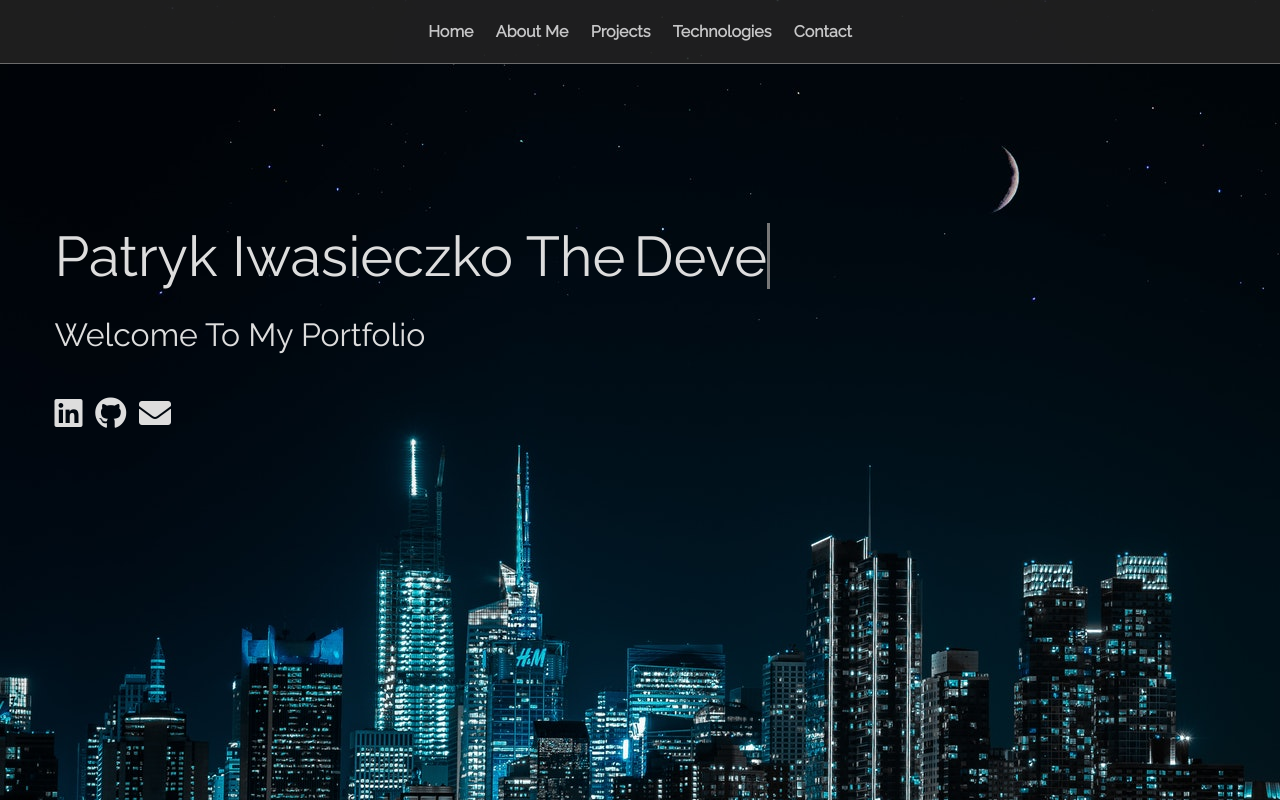
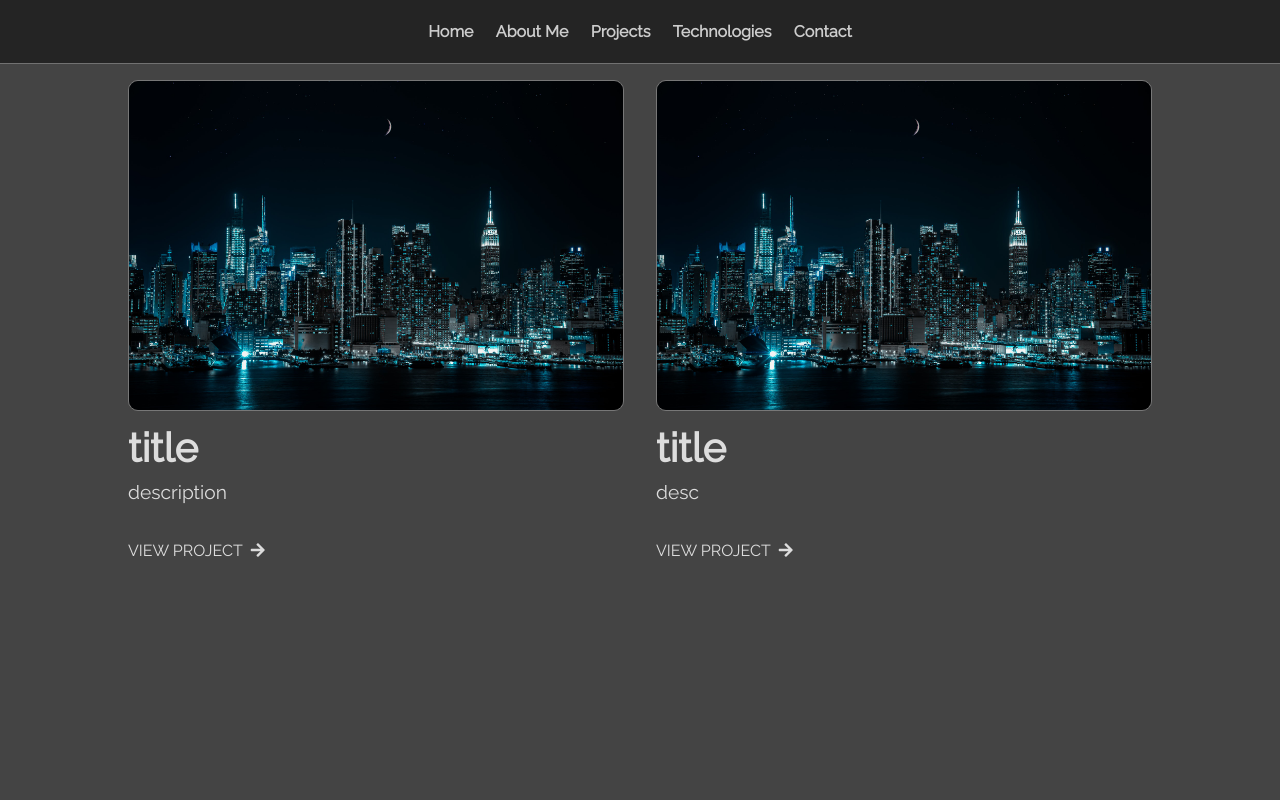
Before and after one commit to PatrykIwasieczko/Portfolio, a React (Create React App) app: page /projects in a window 1280 px wide. Built offline with nearby package versions, Linux system fonts and the light colour scheme.

Commit message:
Create projects template

```diff
--- a/src/App.css
+++ b/src/App.css
@@ -24,7 +24,7 @@ a {
 
 .container {
   width: 80vw;
-  margin: auto;
+  margin: 5rem auto;
 }
 
 .navbar {
@@ -86,7 +86,6 @@ a {
           justify-content: center;
   height: 80%;
   padding: 0 3rem;
-  /* Cursor */
 }
 
 .main-container .main-content h1,
@@ -121,4 +120,58 @@ a {
 .main-container .icons a:hover {
   color: #eece1a;
 }
+
+.projects-container {
+  display: -ms-grid;
+  display: grid;
+  -ms-grid-columns: (1fr)[2];
+      grid-template-columns: repeat(2, 1fr);
+  grid-gap: 2rem;
+}
+
+.projects-container .project img {
+  width: 100%;
+  border-radius: 10px;
+  border: 1px solid #777;
+}
+
+.projects-container .project .title {
+  font-size: 2.5rem;
+}
+
+.projects-container .project .description {
+  font-size: 1.2rem;
+  margin-bottom: 2rem;
+}
+
+.projects-container .project a {
+  text-transform: uppercase;
+  padding: 0.2rem 0;
+  position: relative;
+}
+
+.projects-container .project a:before {
+  content: "";
+  position: absolute;
+  width: 100%;
+  height: 2px;
+  bottom: 0;
+  left: 0;
+  background-color: #ddd;
+  visibility: hidden;
+  -webkit-transform: scaleX(0);
+          transform: scaleX(0);
+  -webkit-transition: all 0.3s ease-in-out 0s;
+  transition: all 0.3s ease-in-out 0s;
+}
+
+.projects-container .project a:hover:before {
+  visibility: visible;
+  -webkit-transform: scaleX(1);
+          transform: scaleX(1);
+}
+
+.projects-container .project a i {
+  padding-left: 0.5rem;
+}
 /*# sourceMappingURL=App.css.map */
--- a/src/App.js
+++ b/src/App.js
@@ -1,17 +1,20 @@
 // React
 import React from "react";
 import "./App.scss";
+import { BrowserRouter, Route } from "react-router-dom";
 
 // Components
 import Main from "./components/Main";
 import Navbar from "./components/Navbar";
+import Projects from "./components/Projects";
 
 function App() {
     return (
-        <div className="App">
+        <BrowserRouter>
             <Navbar />
-            <Main />
-        </div>
+            <Route exact path="/" component={Main} />
+            <Route path="/projects" component={Projects} />
+        </BrowserRouter>
     );
 }
 
--- a/src/App.scss
+++ b/src/App.scss
@@ -27,7 +27,7 @@ a {
 
 .container {
     width: 80vw;
-    margin: auto;
+    margin: 5rem auto;
 }
 
 .navbar {
@@ -85,8 +85,6 @@ a {
         h2 {
             font-size: 2rem;
         }
-
-        /* Cursor */
         .text-type > .text {
             border-right: 0.2rem solid #777;
             margin-left: 0.5rem;
@@ -105,3 +103,48 @@ a {
         }
     }
 }
+
+.projects-container {
+    display: grid;
+    grid-template-columns: repeat(2, 1fr);
+    grid-gap: 2rem;
+    .project {
+        img {
+            width: 100%;
+            border-radius: 10px;
+            border: 1px solid #777;
+        }
+        .title {
+            font-size: 2.5rem;
+        }
+        .description {
+            font-size: 1.2rem;
+            margin-bottom: 2rem;
+        }
+        a {
+            text-transform: uppercase;
+            padding: 0.2rem 0;
+            position: relative;
+
+            &:before {
+                content: "";
+                position: absolute;
+                width: 100%;
+                height: 2px;
+                bottom: 0;
+                left: 0;
+                background-color: $text-color;
+                visibility: hidden;
+                transform: scaleX(0);
+                transition: all 0.3s ease-in-out 0s;
+            }
+            &:hover:before {
+                visibility: visible;
+                transform: scaleX(1);
+            }
+            i {
+                padding-left: 0.5rem;
+            }
+        }
+    }
+}
--- /dev/null
+++ b/src/components/Projects.js
@@ -0,0 +1,39 @@
+import React from "react";
+import { NavLink } from "react-router-dom";
+
+const Projects = () => {
+    const projects = [
+        {
+            img: "/assets/image.jpg",
+            title: "title",
+            description: "description",
+            link: "/projects"
+        },
+        {
+            img: "/assets/image.jpg",
+            title: "title",
+            description: "desc",
+            link: "/projects"
+        }
+    ];
+
+    return (
+        <div className="container">
+            <div className="projects-container">
+                {projects.map((project, index) => (
+                    <div key={index} className="project">
+                        <img src={project.img} alt="" />
+                        <h2 className="title">{project.title}</h2>
+                        <div className="description">{project.description}</div>
+                        <NavLink to={project.link}>
+                            View project
+                            <i className="fas fa-arrow-right"></i>
+                        </NavLink>
+                    </div>
+                ))}
+            </div>
+        </div>
+    );
+};
+
+export default Projects;
```
Also changed, not shown: 1 other file (tests, documents, lock files or other folders).
